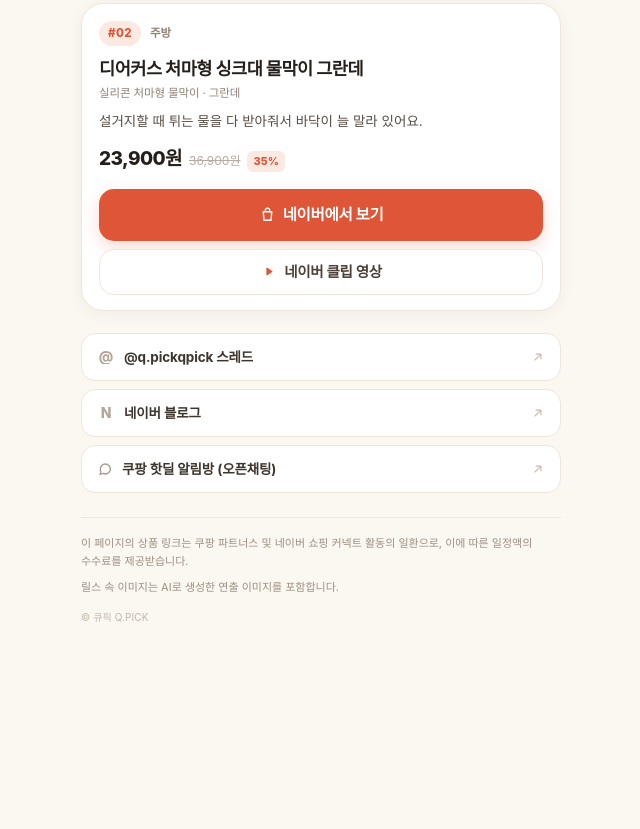
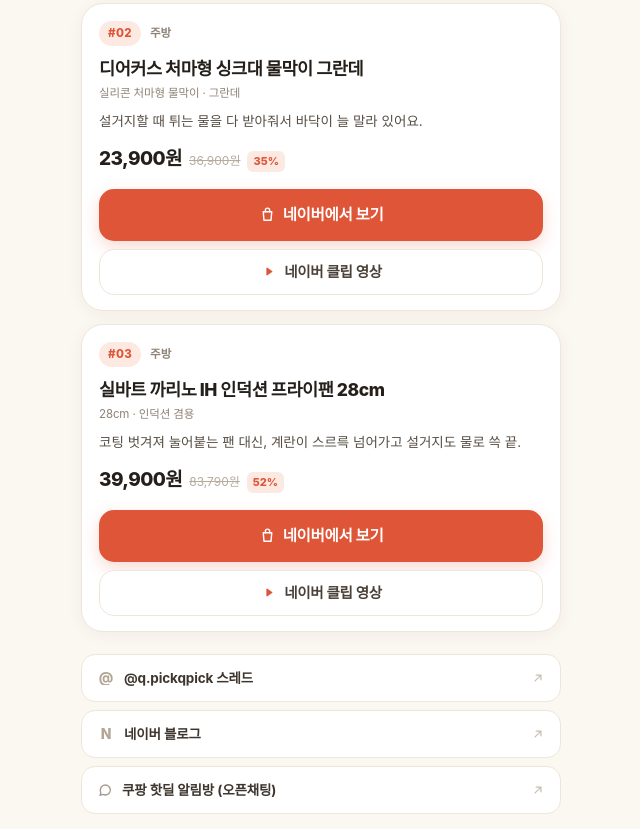
Before and after one commit to 0123wtq/qpick-links, a plain HTML site: page index.html in a window 1280 px wide. Shown: the part 540-1369 px from the top of the page, without its empty margins (319-959 px from the left). Before the commit the page ends 1196 px from the top, so only its background shows below. Drawn offline with Linux system fonts and the light colour scheme.

Commit message:
큐픽 #03 추가 — 실바트 까리노 IH 인덕션 프라이팬 28cm (39,900원)

```diff
--- a/index.html
+++ b/index.html
@@ -130,6 +130,23 @@
       <a class="btn btn-main" href="https://naver.me/GbykhjVQ" target="_blank" rel="sponsored noopener noreferrer"><svg class="ico" viewBox="0 0 24 24" aria-hidden="true" fill="none" stroke="currentColor" stroke-width="2" stroke-linecap="round" stroke-linejoin="round"><path d="M6 8h12l-1 12H7L6 8z"/><path d="M9 8V6a3 3 0 0 1 6 0v2"/></svg><span>네이버에서 보기</span></a>
       <a class="btn btn-sub" href="https://naver.me/xEX8mqxy" target="_blank" rel="noopener noreferrer"><svg class="ico" viewBox="0 0 24 24" aria-hidden="true" fill="currentColor"><path d="M9 7.5v9a1 1 0 0 0 1.53.85l6.5-4.5a1 1 0 0 0 0-1.7l-6.5-4.5A1 1 0 0 0 9 7.5z"/></svg><span>네이버 클립 영상</span></a>
     </article>
+
+    <article class="card">
+      <div class="card-head">
+        <span class="num">#03</span>
+        <span class="cat">주방</span>
+      </div>
+      <h2 class="name">실바트 까리노 IH 인덕션 프라이팬 28cm</h2>
+      <p class="opt">28cm · 인덕션 겸용</p>
+      <p class="hook">코팅 벗겨져 눌어붙는 팬 대신, 계란이 스르륵 넘어가고 설거지도 물로 쓱 끝.</p>
+      <div class="price">
+        <span class="sale">39,900원</span>
+        <span class="was">83,790원</span>
+        <span class="off">52%</span>
+      </div>
+      <a class="btn btn-main" href="https://naver.me/Gi0SKXM4" target="_blank" rel="sponsored noopener noreferrer"><svg class="ico" viewBox="0 0 24 24" aria-hidden="true" fill="none" stroke="currentColor" stroke-width="2" stroke-linecap="round" stroke-linejoin="round"><path d="M6 8h12l-1 12H7L6 8z"/><path d="M9 8V6a3 3 0 0 1 6 0v2"/></svg><span>네이버에서 보기</span></a>
+      <a class="btn btn-sub" href="https://naver.me/5vJ80aFq" target="_blank" rel="noopener noreferrer"><svg class="ico" viewBox="0 0 24 24" aria-hidden="true" fill="currentColor"><path d="M9 7.5v9a1 1 0 0 0 1.53.85l6.5-4.5a1 1 0 0 0 0-1.7l-6.5-4.5A1 1 0 0 0 9 7.5z"/></svg><span>네이버 클립 영상</span></a>
+    </article>
   </main>
   <nav class="links" aria-label="큐픽 채널 바로가기">
     <a class="pill" href="https://www.threads.com/@q.pickqpick" target="_blank" rel="noopener noreferrer"><span class="pill-label"><span class="glyph">@</span><span>@q.pickqpick 스레드</span></span><svg class="arw" viewBox="0 0 24 24" aria-hidden="true" fill="none" stroke="currentColor" stroke-width="2.2" stroke-linecap="round" stroke-linejoin="round"><path d="M7 17 17 7M9 7h8v8"/></svg></a>
```
Also changed, not shown: products.json (+14 -0 lines).
